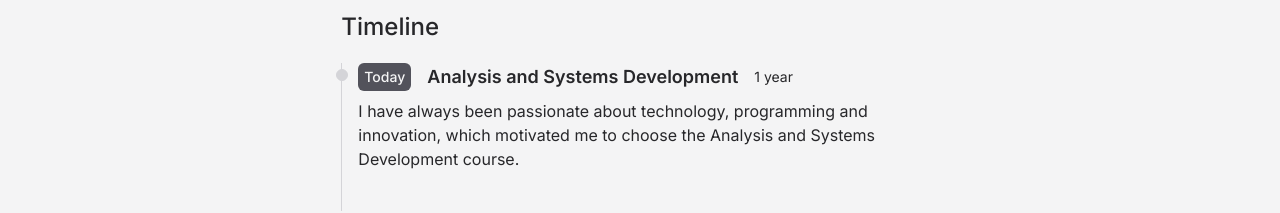
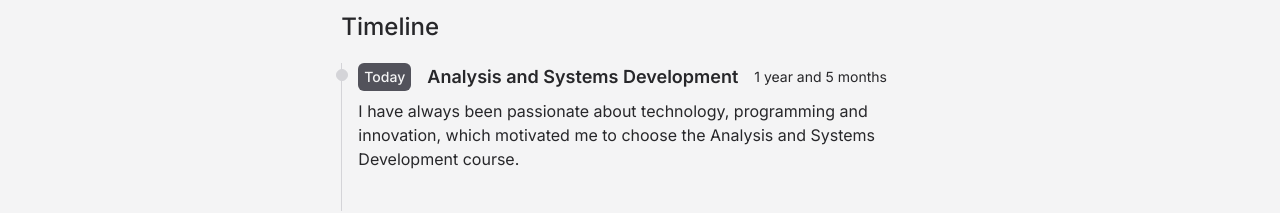
Before and after one commit to brunolpsousa/website, a Next.js app: page / in a window 1280 px wide. Shown: the part 345-558 px from the top of the page. Built offline with nearby package versions, Linux system fonts and the light colour scheme.

Commit message:
feat(timeline): add date calc func

```diff
--- a/src/components/index/TimelineItem.tsx
+++ b/src/components/index/TimelineItem.tsx
@@ -1,3 +1,4 @@
+import { getLang } from '@utils/getLang'
 export default function TimelineItem({
   year,
   title,
@@ -6,9 +7,38 @@ export default function TimelineItem({
 }: {
   year: string
   title: string
-  duration: string
+  duration: string[]
   details: string
 }) {
+  const isEn = getLang()
+  function getDuration(duration: string[]): string {
+    const localDate = new Date(duration[0])
+    const endDate = duration[1] ? new Date(duration[1]) : new Date()
+    const totalTime = Math.round(
+      (endDate.valueOf() - localDate.valueOf()) / 1000 / 60 / 60 / 24 / 30
+    )
+
+    if (totalTime < 2) {
+      return isEn ? 'now' : 'agora'
+    }
+
+    const year = totalTime > 11 ? Math.floor(totalTime / 12) : null
+    const month = totalTime % 12
+
+    let result = ''
+
+    if (year) {
+      result = year.toString()
+      result += isEn ? ' year' : ' ano'
+      year > 1 ? (result += 's') : null
+    }
+    if (month > 1) {
+      year
+        ? (result += isEn ? ` and ${month} months` : ` e ${month} meses`)
+        : (result = month + (isEn ? ' months' : ' meses'))
+    }
+    return result
+  }
   return (
     <ol className='flex flex-col md:flex-row relative border-l border-zinc-300 dark:border-zinc-500'>
       <li className='mb-8 ml-4'>
@@ -18,7 +48,9 @@ export default function TimelineItem({
             {year}
           </span>
           <h3 className='text-lg font-semibold'>{title}</h3>
-          <p className='my-1 text-sm font-normal leading-none'>{duration}</p>
+          <p className='my-1 text-sm font-normal leading-none'>
+            {getDuration(duration)}
+          </p>
         </div>
         <p className='my-2 text-base font-normal'>{details}</p>
       </li>
--- a/src/data/timeline.ts
+++ b/src/data/timeline.ts
@@ -3,7 +3,7 @@ export default {
     {
       year: 'Hoje',
       title: 'Análise e Desenvolvimento de Sistemas',
-      duration: '1 ano',
+      duration: ['2022/2/1'],
       details:
         'Sempre fui apaixonado por tecnologia, programação e inovação, o que me motivou a escolher o curso de Análise e Desenvolvimento de Sistemas.',
     },
@@ -12,9 +12,9 @@ export default {
     {
       year: 'Today',
       title: 'Analysis and Systems Development',
-      duration: '1 year',
+      duration: ['2022/2/1'],
       details:
-        "I have always been passionate about technology, programming and innovation, which motivated me to choose the Analysis and Systems Development course.",
+        'I have always been passionate about technology, programming and innovation, which motivated me to choose the Analysis and Systems Development course.',
     },
   ],
 }
```
